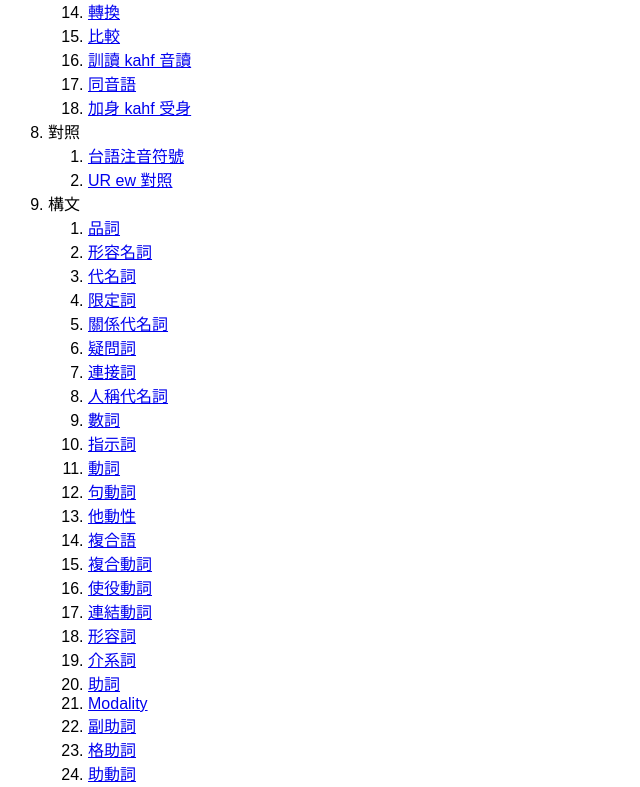
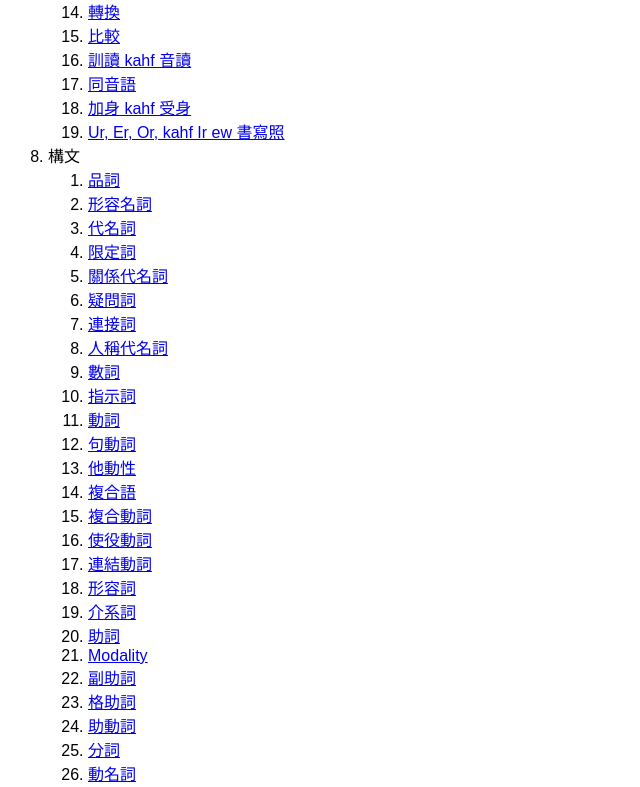
Before and after one commit to taipalogy/susiahethong, a plain HTML site: page index.html in a window 1280 px wide. Shown: the part 1050-1837 px from the top of the page, without its empty margins (0-640 px from the left). Drawn offline with Linux system fonts and the light colour scheme.

Commit message:
edit 2 files

```diff
--- a/index.html
+++ b/index.html
@@ -71,12 +71,7 @@
         <li><a href="hanji-readings">訓讀 kahf 音讀</a></li>
         <li><a href="homonym">同音語</a></li>
         <li><a href="active-passive">加身 kahf 受身</a></li>
-      </ol>
-    </li>
-    <li>對照
-      <ol>
-        <li><a href="bopomofo">台語注音符號</a></li>
-        <li><a href="ur">UR ew 對照</a></li>
+        <li><a href="ur">Ur, Er, Or, kahf Ir ew 書寫照</a></li>
       </ol>
     </li>
     <li>構文
@@ -158,6 +153,11 @@
         <li><a href="tanzhuizliongx">臺灣語法</a></li>
       </ol>
     </li>
+    <li>注音符號
+      <ol>
+        <li><a href="bopomofo">台語注音符號</a></li>
+      </ol>
+    </li>
     <li><a href="glossary">用語</a></li>
     <li><a href="reference">參考</a></li>
   </ol>
```
Also changed, not shown: 1 other file.
